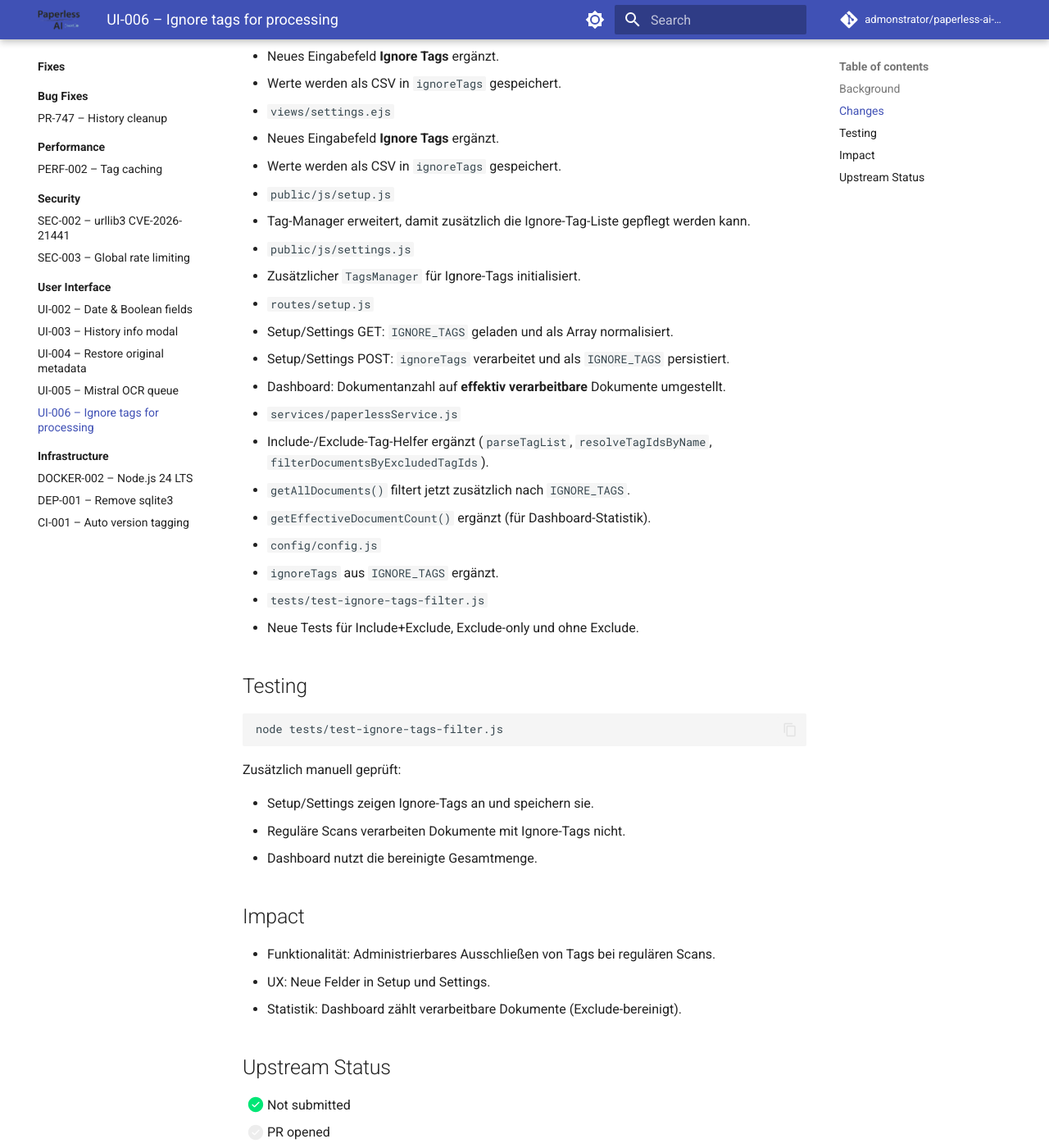
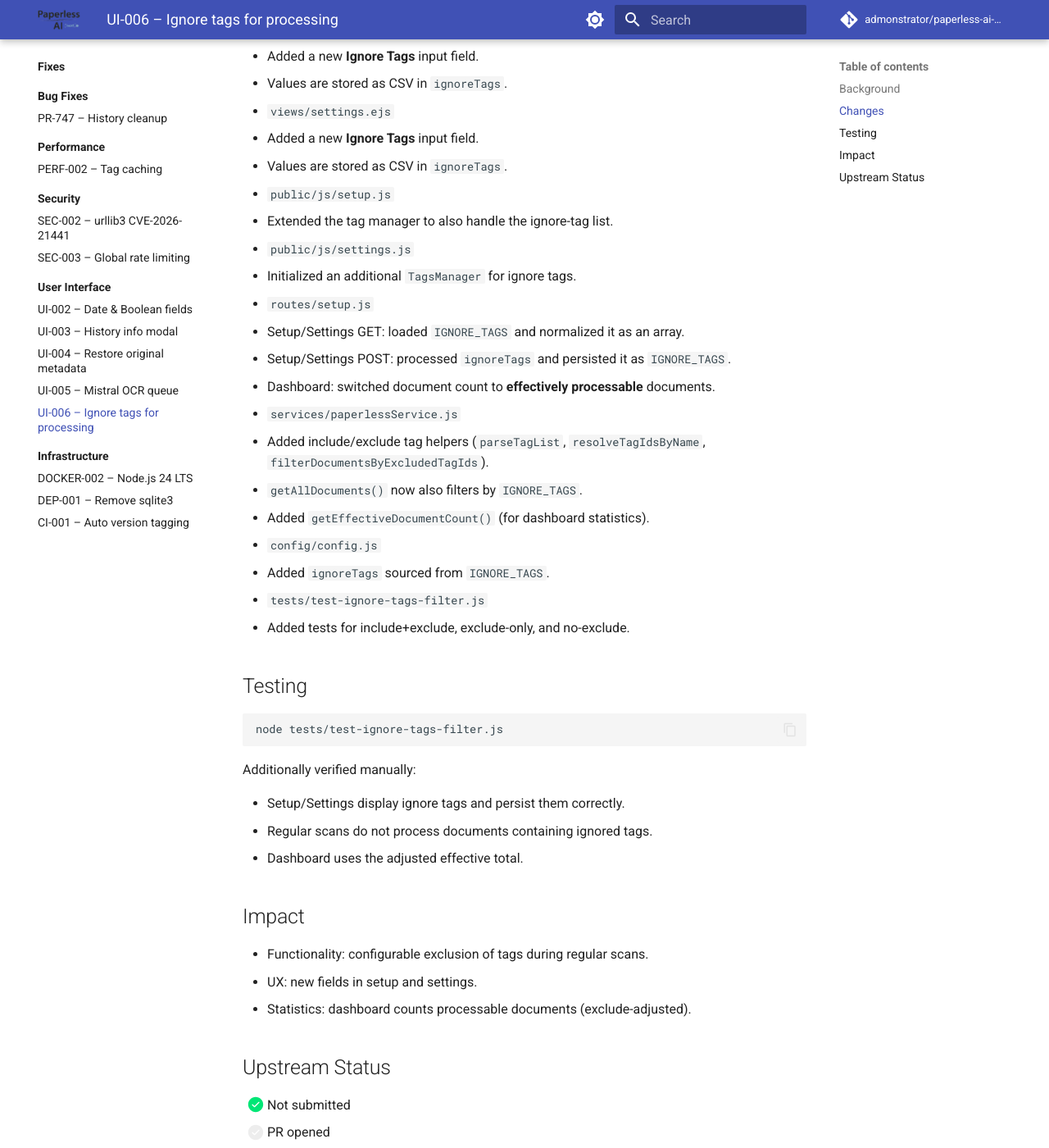
Before and after one commit to Admonstrator/paperless-ai-patched, an MkDocs documentation site: the page built from docs/fixes/UI-006-ignore-tags-processing/README.md, in a window 1280 px wide and 1400 px high, scrolled down 466 px. Shown: the whole window at 82% size. Built offline with MkDocs 1.6.1 and Material for MkDocs 9.7.7, drawn with Linux system fonts in a browser that asks for light colours; comment, search, counter and statistics services are not loaded; some of the changed text lies outside the part shown.

Commit message:
Fixed translation

````diff
--- a/docs/fixes/UI-006-ignore-tags-processing/README.md
+++ b/docs/fixes/UI-006-ignore-tags-processing/README.md
@@ -2,34 +2,34 @@
 
 ## Background
 
-Bisher konnte die Verarbeitung auf bestimmte Tags eingeschränkt werden (`TAGS` + `PROCESS_PREDEFINED_DOCUMENTS`), aber es gab keine Möglichkeit, Tags explizit auszuschließen.
+Processing could already be restricted to specific tags (`TAGS` + `PROCESS_PREDEFINED_DOCUMENTS`), but there was no way to explicitly exclude tags.
 
-Für viele Workflows ist das notwendig, z. B. wenn Dokumente mit bestimmten Markierungen nie automatisch verarbeitet werden sollen.
+This is required for many workflows, for example when documents with specific markers should never be processed automatically.
 
 ## Changes
 
 - `views/setup.ejs`
-  - Neues Eingabefeld **Ignore Tags** ergänzt.
-  - Werte werden als CSV in `ignoreTags` gespeichert.
+  - Added a new **Ignore Tags** input field.
+  - Values are stored as CSV in `ignoreTags`.
 - `views/settings.ejs`
-  - Neues Eingabefeld **Ignore Tags** ergänzt.
-  - Werte werden als CSV in `ignoreTags` gespeichert.
+  - Added a new **Ignore Tags** input field.
+  - Values are stored as CSV in `ignoreTags`.
 - `public/js/setup.js`
-  - Tag-Manager erweitert, damit zusätzlich die Ignore-Tag-Liste gepflegt werden kann.
+  - Extended the tag manager to also handle the ignore-tag list.
 - `public/js/settings.js`
-  - Zusätzlicher `TagsManager` für Ignore-Tags initialisiert.
+  - Initialized an additional `TagsManager` for ignore tags.
 - `routes/setup.js`
-  - Setup/Settings GET: `IGNORE_TAGS` geladen und als Array normalisiert.
-  - Setup/Settings POST: `ignoreTags` verarbeitet und als `IGNORE_TAGS` persistiert.
-  - Dashboard: Dokumentanzahl auf **effektiv verarbeitbare** Dokumente umgestellt.
+  - Setup/Settings GET: loaded `IGNORE_TAGS` and normalized it as an array.
+  - Setup/Settings POST: processed `ignoreTags` and persisted it as `IGNORE_TAGS`.
+  - Dashboard: switched document count to **effectively processable** documents.
 - `services/paperlessService.js`
-  - Include-/Exclude-Tag-Helfer ergänzt (`parseTagList`, `resolveTagIdsByName`, `filterDocumentsByExcludedTagIds`).
-  - `getAllDocuments()` filtert jetzt zusätzlich nach `IGNORE_TAGS`.
-  - `getEffectiveDocumentCount()` ergänzt (für Dashboard-Statistik).
+  - Added include/exclude tag helpers (`parseTagList`, `resolveTagIdsByName`, `filterDocumentsByExcludedTagIds`).
+  - `getAllDocuments()` now also filters by `IGNORE_TAGS`.
+  - Added `getEffectiveDocumentCount()` (for dashboard statistics).
 - `config/config.js`
-  - `ignoreTags` aus `IGNORE_TAGS` ergänzt.
+  - Added `ignoreTags` sourced from `IGNORE_TAGS`.
 - `tests/test-ignore-tags-filter.js`
-  - Neue Tests für Include+Exclude, Exclude-only und ohne Exclude.
+  - Added tests for include+exclude, exclude-only, and no-exclude.
 
 ## Testing
 
@@ -37,17 +37,17 @@ Für viele Workflows ist das notwendig, z. B. wenn Dokumente mit bestimmten Mark
 node tests/test-ignore-tags-filter.js
 ```
 
-Zusätzlich manuell geprüft:
+Additionally verified manually:
 
-- Setup/Settings zeigen Ignore-Tags an und speichern sie.
-- Reguläre Scans verarbeiten Dokumente mit Ignore-Tags nicht.
-- Dashboard nutzt die bereinigte Gesamtmenge.
+- Setup/Settings display ignore tags and persist them correctly.
+- Regular scans do not process documents containing ignored tags.
+- Dashboard uses the adjusted effective total.
 
 ## Impact
 
-- Funktionalität: Administrierbares Ausschließen von Tags bei regulären Scans.
-- UX: Neue Felder in Setup und Settings.
-- Statistik: Dashboard zählt verarbeitbare Dokumente (Exclude-bereinigt).
+- Functionality: configurable exclusion of tags during regular scans.
+- UX: new fields in setup and settings.
+- Statistics: dashboard counts processable documents (exclude-adjusted).
 
 ## Upstream Status
 
````
Also changed, not shown: 1 other file.
